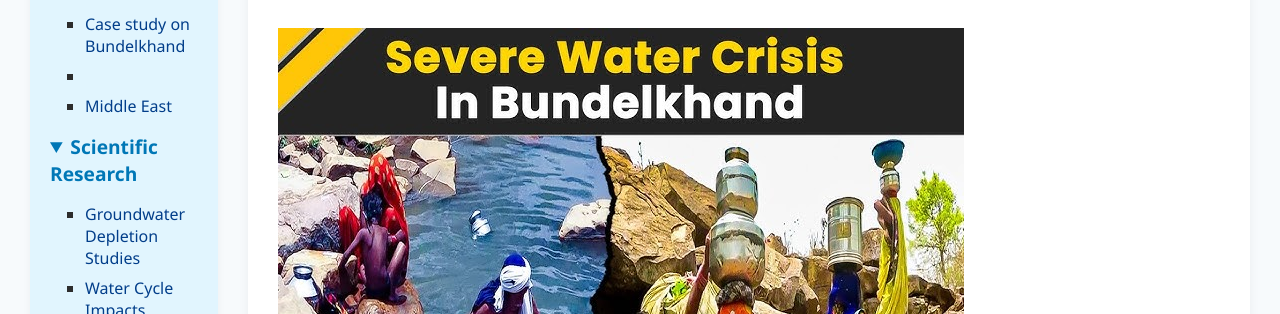
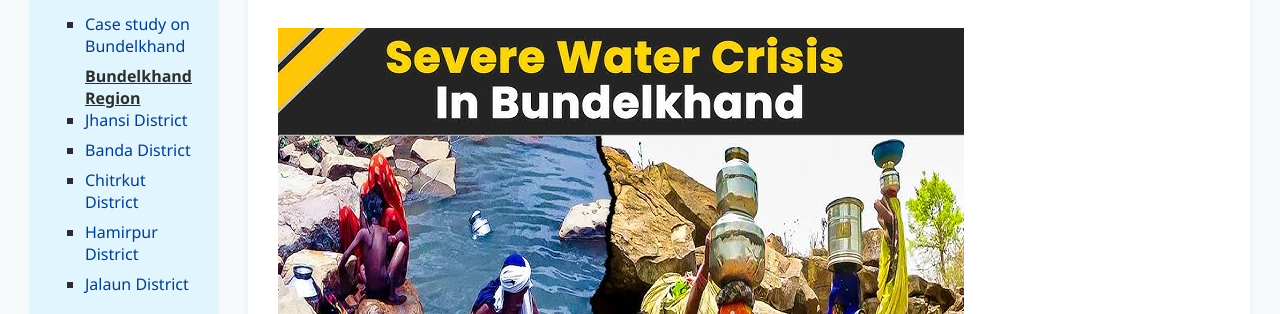
Before and after one commit to PrinceYadav001/SIH-Project, a plain HTML site: page index.html in a window 1280 px wide. Shown: the part 486-800 px from the top of the page. Drawn offline with Linux system fonts and the light colour scheme.

Commit message:
page Update

```diff
--- a/index.html
+++ b/index.html
@@ -345,12 +345,16 @@
                     <div class="accordion-item-content">
                         <ul>
                             <li><a href="intro4.html">Case study on Bundelkhand</a></li>
-                            <li><a href="#"></a></li>
-                            <li><a href="#">Middle East</a></li>
+                            <b><u> Bundelkhand Region</u></b>
+                            <li><a href="jhansi.html">Jhansi District</a></li>
+                            <li><a href="banda.html">Banda District</a></li>
+                            <li><a href="chitrakut.html">Chitrkut District</a></li>
+                            <li><a href="hamirpur.html">Hamirpur District</a></li>
+                            <li><a href="jalaun.html">Jalaun District</a></li>
                         </ul>
                     </div>
                 </details>
-
+`
                 <!-- Accordion Section for Scientific Research -->
                 <details class="accordion-item" open="">
                     <summary>Scientific Research</summary>
```
